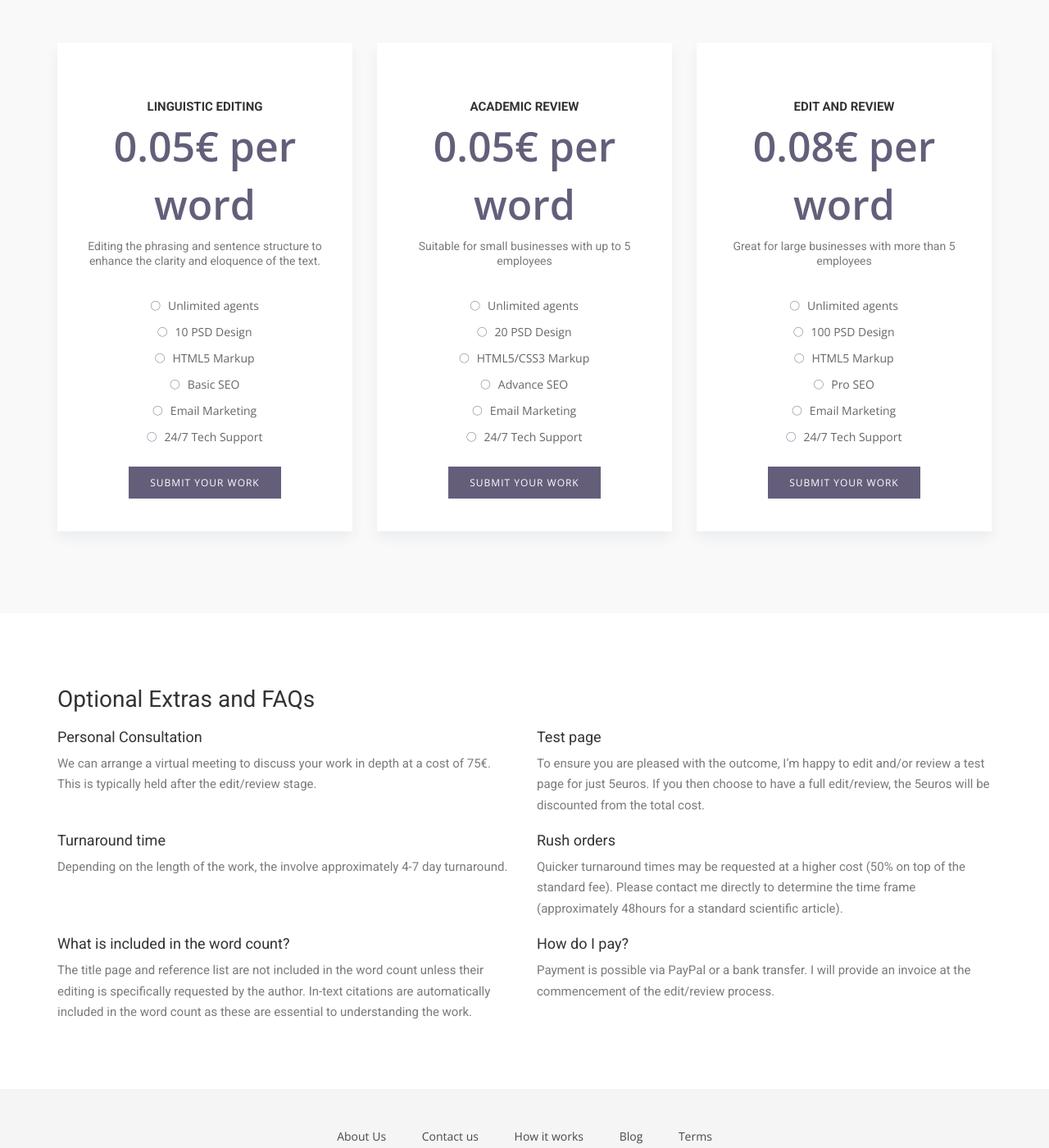
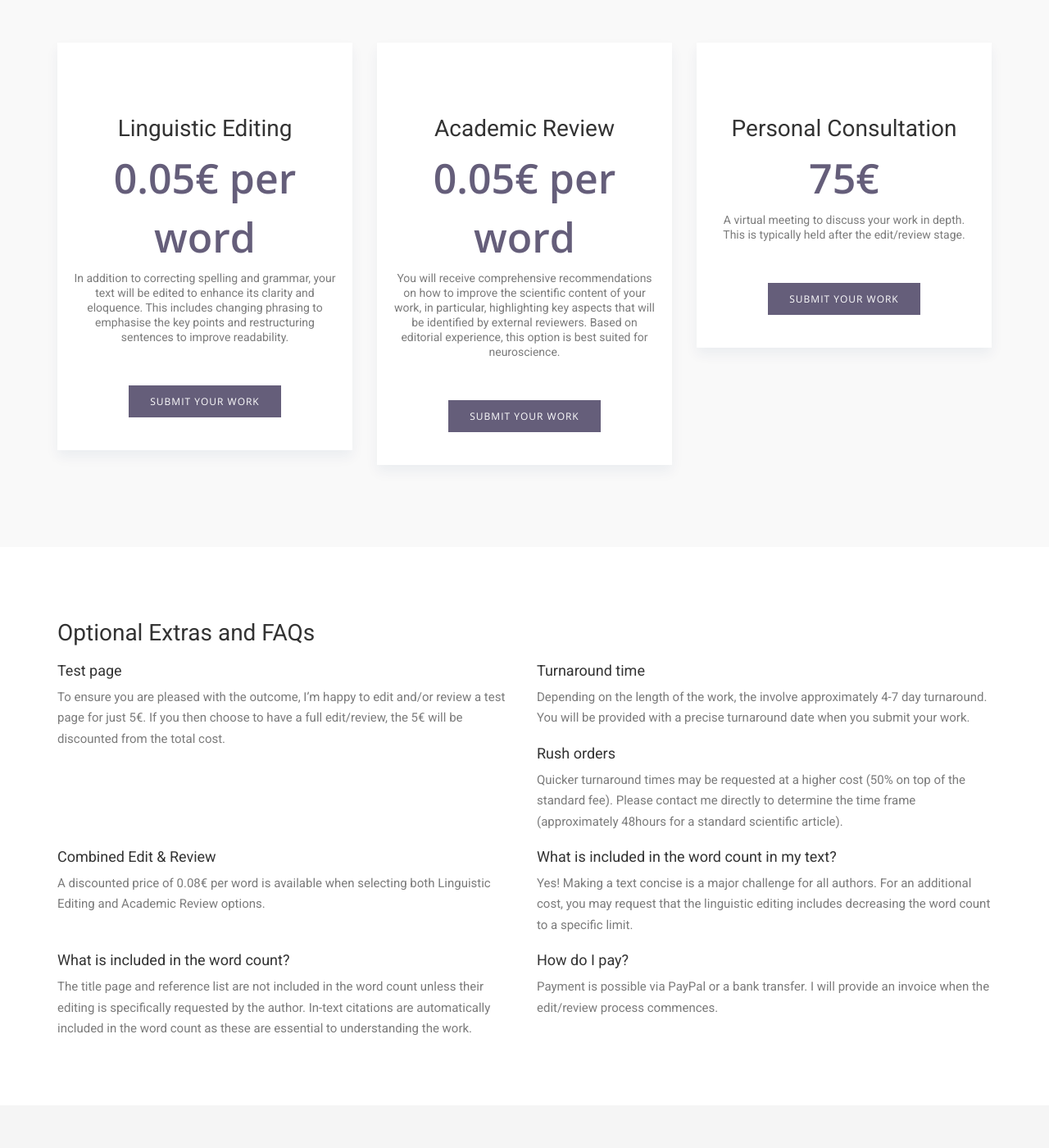
Before and after one commit to caseypaquola/caseypaquola.airspace.github.io, a Jekyll site: the page built from prices.html, in a window 1280 px wide and 1400 px high, scrolled down 470 px. Shown: the whole window at 82% size. Built offline with Jekyll 4.4.1, drawn with Linux system fonts in a browser that asks for light colours; nearby versions of some CDN libraries; some web fonts are replaced.

Commit message:
Update prices.html

```diff
--- a/prices.html
+++ b/prices.html
@@ -27,23 +27,11 @@ permalink: /prices/
 
 					<!-- plan name & value -->
 					<div class="price-title">
-						<h3>Linguistic Editing</h3>
+						<h2>Linguistic Editing</h2>
 						<strong class="value">0.05€ per word</strong>
-						<p>Editing the phrasing and sentence structure to enhance the clarity and eloquence of the text.</p>
+						<p>In addition to correcting spelling and grammar, your text will be edited to enhance its clarity and eloquence. This includes changing phrasing to emphasise the key points and restructuring sentences to improve readability.</p>
 					</div>
 					<!-- /plan name & value -->
-
-					<!-- plan description -->
-					<ul>
-						<li><i class="ion-ios-circle-outline"></i> Unlimited agents</li>
-						<li><i class="ion-ios-circle-outline"></i> 10 PSD Design</li>
-						<li><i class="ion-ios-circle-outline"></i> HTML5 Markup</li>
-						<li><i class="ion-ios-circle-outline"></i> Basic SEO</li>
-						<li><i class="ion-ios-circle-outline"></i> Email Marketing</li>
-						<li><i class="ion-ios-circle-outline"></i> 24/7 Tech Support</li>
-					</ul>
-					<!-- /plan description -->
-
 					<!-- Contact Us button -->
 					<a class="btn btn-small" href="contact.html">Submit your work</a>
 					<!-- /Contact Us button -->
@@ -58,23 +46,11 @@ permalink: /prices/
 
 					<!-- plan name & value -->
 					<div class="price-title">
-						<h3>Academic Review</h3>
+						<h2>Academic Review</h2>
 						<strong class="value">0.05€ per word</strong>
-						<p>Suitable for small businesses with up to 5 employees</p>
+						<p> You will receive comprehensive recommendations on how to improve the scientific content of your work, in particular, highlighting key aspects that will be identified by external reviewers. Based on editorial experience, this option is best suited for neuroscience. </p>
 					</div>
 					<!-- /plan name & value -->
-
-					<!-- plan description -->
-					<ul>
-						<li><i class="ion-ios-circle-outline"></i> Unlimited agents</li>
-						<li><i class="ion-ios-circle-outline"></i> 20 PSD Design</li>
-						<li><i class="ion-ios-circle-outline"></i> HTML5/CSS3 Markup</li>
-						<li><i class="ion-ios-circle-outline"></i> Advance SEO</li>
-						<li><i class="ion-ios-circle-outline"></i> Email Marketing</li>
-						<li><i class="ion-ios-circle-outline"></i> 24/7 Tech Support</li>
-					</ul>
-					<!-- /plan description -->
-
 					<!-- Contact Us button -->
 					<a class="btn btn-small" href="contact.html">Submit your work</a>
 					<!-- /Contact Us button -->
@@ -89,23 +65,11 @@ permalink: /prices/
 
 					<!-- plan name & value -->
 					<div class="price-title">
-						<h3>Edit and Review</h3>
-						<strong class="value">0.08€ per word</strong>
-						<p>Great for large businesses with more than 5 employees</p>
+						<h2>Personal Consultation</h2>
+						<strong class="value">75€</strong>
+						<p>A virtual meeting to discuss your work in depth. This is typically held after the edit/review stage.</p>
 					</div>
 					<!-- /plan name & value -->
-
-					<!-- plan description -->
-					<ul>
-						<li><i class="ion-ios-circle-outline"></i> Unlimited agents</li>
-						<li><i class="ion-ios-circle-outline"></i> 100 PSD Design</li>
-						<li><i class="ion-ios-circle-outline"></i> HTML5 Markup</li>
-						<li><i class="ion-ios-circle-outline"></i> Pro SEO</li>
-						<li><i class="ion-ios-circle-outline"></i> Email Marketing</li>
-						<li><i class="ion-ios-circle-outline"></i> 24/7 Tech Support</li>
-					</ul>
-					<!-- /plan description -->
-
 					<!-- Contact Us button -->
 					<a class="btn btn-small" href="contact.html">Submit your work</a>
 					<!-- /Contact Us button -->
@@ -123,28 +87,32 @@ permalink: /prices/
 		<h2>Optional Extras and FAQs</h2>
 		<div class="row">
 			<div class="col-md-6 mt-4">
-				<h4>Personal Consultation</h4>
-				<p>We can arrange a virtual meeting to discuss your work in depth at a cost of 75€. This is typically held after the edit/review stage.</p>
+				<h4> Test page</h4>
+				<p> To ensure you are pleased with the outcome, I’m happy to edit and/or review a test page for just 5€. If you then choose to have a full edit/review, the 5€ will be discounted from the total cost.</p>
 			</div>
 			<div class="col-md-6 mt-4">
-				<h4>Test page</h4>
-				<p>To ensure you are pleased with the outcome, I’m happy to edit and/or review a test page for just 5euros. If you then choose to have a full edit/review, the 5euros will be discounted from the total cost.</p>
+				<h4> Turnaround time</h4>
+				<p> Depending on the length of the work, the involve approximately 4-7 day turnaround. You will be provided with a precise turnaround date when you submit your work.</p>
 			</div>
 			<div class="col-md-6 mt-4">
-				<h4>Turnaround time</h4>
-				<p>Depending on the length of the work, the involve approximately 4-7 day turnaround. </p>
+				<h4> Rush orders</h4>
+				<p> Quicker turnaround times may be requested at a higher cost (50% on top of the standard fee). Please contact me directly to determine the time frame (approximately 48hours for a standard scientific article). </p>
 			</div>
 			<div class="col-md-6 mt-4">
-				<h4>Rush orders</h4>
-				<p>Quicker turnaround times may be requested at a higher cost (50% on top of the standard fee). Please contact me directly to determine the time frame (approximately 48hours for a standard scientific article). </p>
+				<h4> Combined Edit & Review</h4>
+				<p> A discounted price of 0.08€ per word is available when selecting both Linguistic Editing and Academic Review options.</p>
 			</div>
 			<div class="col-md-6 mt-4">
-				<h4>What is included in the word count?</h4>
-				<p>The title page and reference list are not included in the word count unless their editing is specifically requested by the author. In-text citations are automatically included in the word count as these are essential to understanding the work.</p>
+				<h4> What is included in the word count in my text?</h4>
+				<p> Yes! Making a text concise is a major challenge for all authors. For an additional cost, you may request that the linguistic editing includes decreasing the word count to a specific limit. </p>
 			</div>
 			<div class="col-md-6 mt-4">
-				<h4>How do I pay?</h4>
-				<p>Payment is possible via PayPal or a bank transfer. I will provide an invoice at the commencement of the edit/review process.</p>
+				<h4> What is included in the word count?</h4>
+				<p> The title page and reference list are not included in the word count unless their editing is specifically requested by the author. In-text citations are automatically included in the word count as these are essential to understanding the work.</p>
+			</div>
+			<div class="col-md-6 mt-4">
+				<h4> How do I pay?</h4>
+				<p> Payment is possible via PayPal or a bank transfer. I will provide an invoice when the edit/review process commences.</p>
 			</div>
 		</div>
 	</div>
```
